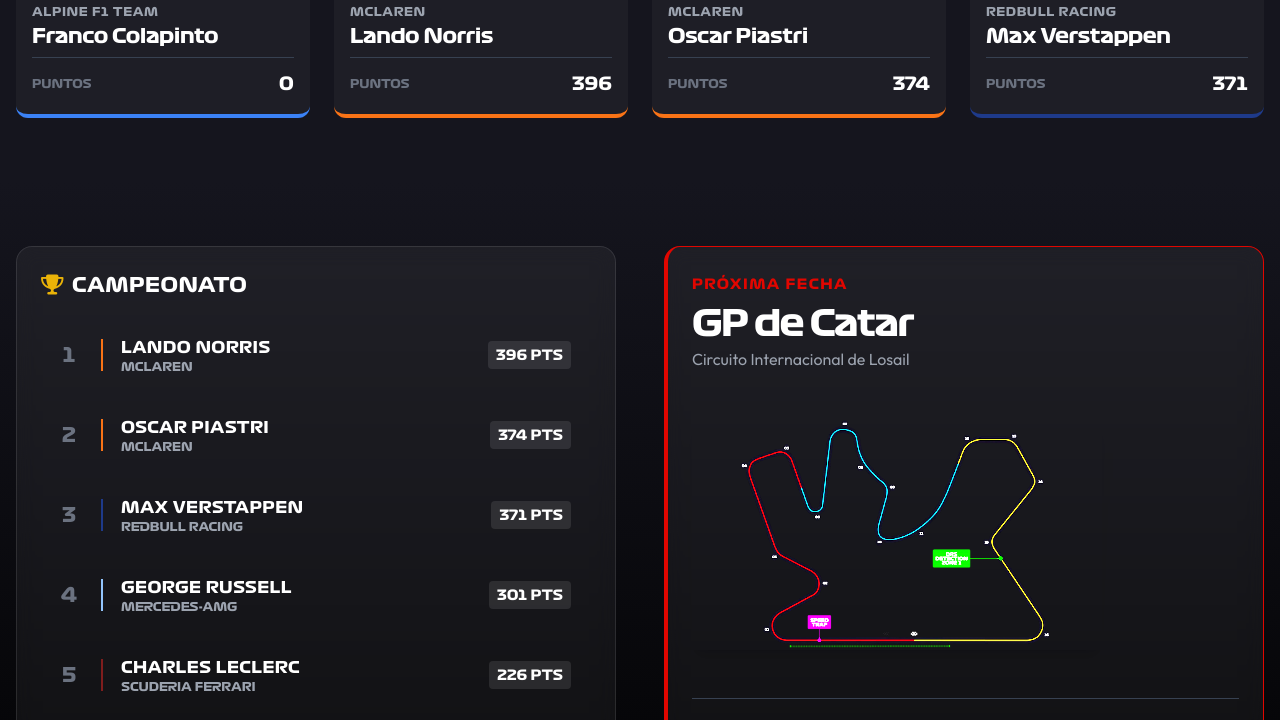
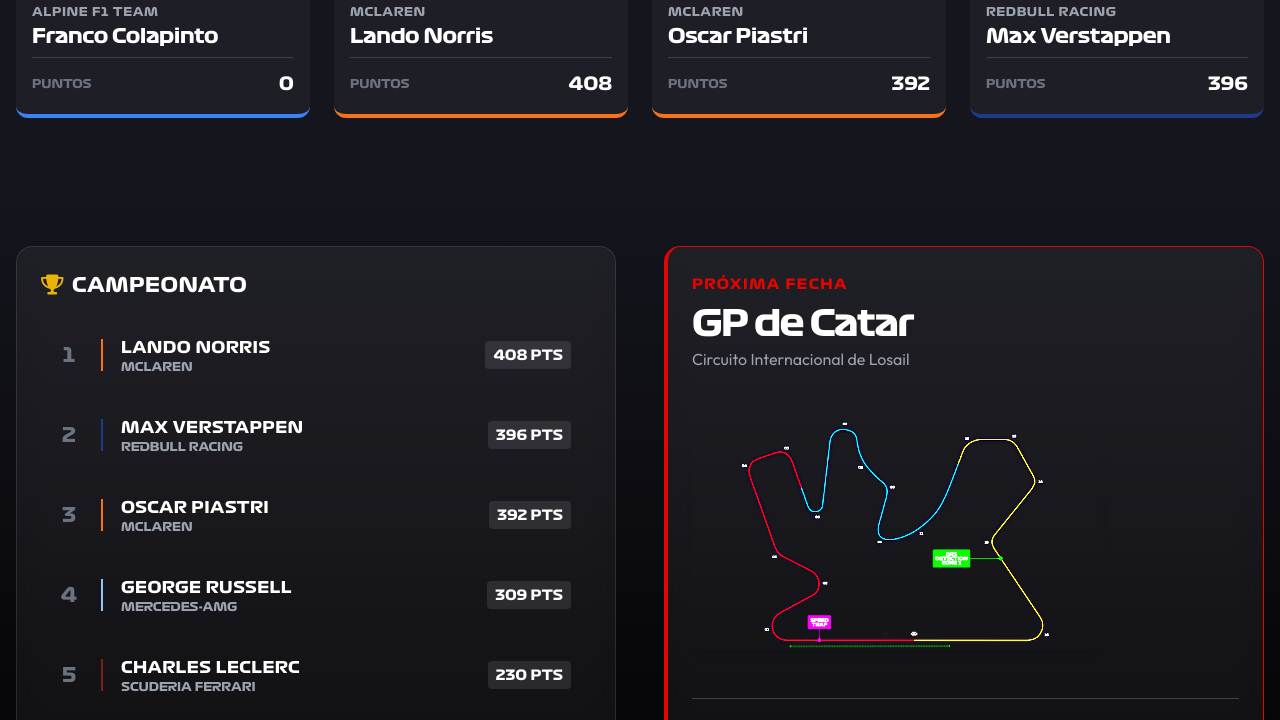
Before and after one commit to bazanherediamaximo-cmd/f1arg, a plain HTML site: page index.html in a window 1280 px wide. Shown: the part 1049-1769 px from the top of the page. Drawn offline with nearby package versions, Linux system fonts and the light colour scheme; grey boxes are pictures that could not be loaded.

Commit message:
Update index.html

```diff
--- a/index.html
+++ b/index.html
@@ -299,23 +299,23 @@
 
             const drivers = [
                 { featured: true, name: "Franco Colapinto", team: "Alpine F1 Team", number: 43, points: 0, image: "https://media.formula1.com/d_driver_fallback_image.png/content/dam/fom-website/drivers/F/FRACOL01_Franco_Colapinto/fracol01.png.transform/2col/image.png", color: "border-blue-500" },
-                { featured: true, name: "Lando Norris", team: "McLaren", number: 4, points: 396, image:"https://media.formula1.com/d_driver_fallback_image.png/content/dam/fom-website/drivers/L/LANNOR01_Lando_Norris/lannor01.png.transform/2col/image.png", color: "border-orange-500" },
-                { featured: true, name: "Oscar Piastri", team: "McLaren", number: 81, points: 374, image:"https://media.formula1.com/d_driver_fallback_image.png/content/dam/fom-website/drivers/O/OSCPIA01_Oscar_Piastri/oscpia01.png.transform/2col/image.png", color: "border-orange-500" },
-                { featured: true, name: "Max Verstappen", team: "RedBull Racing", number: 1, points: 371, image: "https://media.formula1.com/d_driver_fallback_image.png/content/dam/fom-website/drivers/M/MAXVER01_Max_Verstappen/maxver01.png.transform/2col/image.png", color: "border-blue-900" },
-                { name: "George Russell", team: "Mercedes-AMG", number: 63, points: 301, image: "", color: "border-blue-300"},
-                { name: "Charles Leclerc", team: "Scuderia Ferrari", number: 16, points: 226, image: "", color: "border-red-900"},
+                { featured: true, name: "Lando Norris", team: "McLaren", number: 4, points: 408, image:"https://media.formula1.com/d_driver_fallback_image.png/content/dam/fom-website/drivers/L/LANNOR01_Lando_Norris/lannor01.png.transform/2col/image.png", color: "border-orange-500" },
+                { featured: true, name: "Oscar Piastri", team: "McLaren", number: 81, points: 392, image:"https://media.formula1.com/d_driver_fallback_image.png/content/dam/fom-website/drivers/O/OSCPIA01_Oscar_Piastri/oscpia01.png.transform/2col/image.png", color: "border-orange-500" },
+                { featured: true, name: "Max Verstappen", team: "RedBull Racing", number: 1, points: 396, image: "https://media.formula1.com/d_driver_fallback_image.png/content/dam/fom-website/drivers/M/MAXVER01_Max_Verstappen/maxver01.png.transform/2col/image.png", color: "border-blue-900" },
+                { name: "George Russell", team: "Mercedes-AMG", number: 63, points: 309, image: "", color: "border-blue-300"},
+                { name: "Charles Leclerc", team: "Scuderia Ferrari", number: 16, points: 230, image: "", color: "border-red-900"},
                 { name: "Lewis Hamilton", team: "Scuderia Ferrari", number: 44, points: 152, image:"", color: "border-red-900"},
-                { name: "Kimi Antonelli", team: "Mercedes-AMG", number: 12, points: 140, image: "", color: "border-blue-300"},
+                { name: "Kimi Antonelli", team: "Mercedes-AMG", number: 12, points: 150, image: "", color: "border-blue-300"},
                 { name: "Alexander Albon", team: "Williams Racing", number: 23, points: 73, image:"", color: "border-blue-500"},
+                { name: "Carlos Sainz", team: "Williams Racing", number: 55, points: 54, image: "", color: "border-blue-500"},
                 { name: "Isack Hadjar", team: "Racing Bulls", number: 6, points: 51, image:"", color: "border-white-700"},
                 { name: "Nico Hulkenberg", team: "Kick Sauber", number: 27, points: 49, image: "", color: "border-green-300"},
-                { name: "Carlos Sainz", team: "Williams Racing", number: 55, points: 49, image: "", color: "border-blue-500"},
+                { name: "Fernando Alonso", team: "Aston Martin", number: 14, points: 48, image: "", color: "border-green-900"},
                 { name: "Oliver Bearman", team: "Haas F1 Team", number: 87, points: 41, image: "", color: "border-red-700"},
-                { name: "Fernando Alonso", team: "Aston Martin", number: 14, points: 42, image: "", color: "border-green-900"},
-                { name: "Liam Lawson", team: "Racing Bulls", number: 30, points: 36, image:"", color: "border-white-700"},
+                { name: "Liam Lawson", team: "Racing Bulls", number: 30, points: 38, image:"", color: "border-white-700"},
+                { name: "Yuki Tsunoda", team: "Red BUll Racing", number: 22, points: 33, image: "", color: "border-blue-900"},
                 { name: "Esteban Ocon", team: "Haas F1 Team", number: 31, points: 32, image: "", color: "border-red-700"},
                 { name: "Lance Stroll", team: "Aston Martin", number: 18, points: 32, image: "", color: "border-green-900"},
-                { name: "Yuki Tsunoda", team: "Red BUll Racing", number: 22, points: 32, image: "", color: "border-blue-900"},
                 { name: "Pierre Gasly", team: "Alpine F1 Team", number: 10, points: 22, image: "", color: "border-blue-500"},
                 { name: "Gabriel Bortoleto", team: "Kick Sauber", number: 5, points: 19, image:"", color: "border-green-300"},
             ];
```
